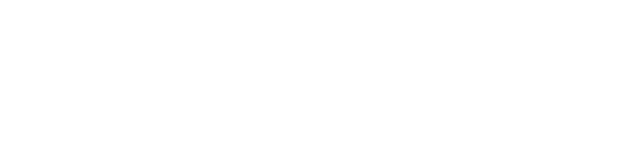
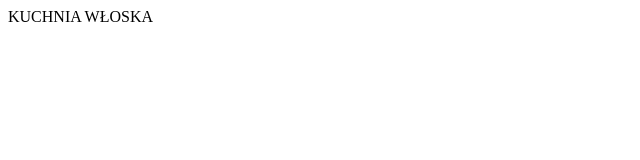
Before and after one commit to pawelzdrojewski/blogkuchnie, a plain HTML site: page index.html in a window 1280 px wide. Shown: the whole page, without its empty margins (0-640 px from the left). Drawn offline with Linux system fonts and the light colour scheme.

Commit message:
dodaj kuchnia wloska

```diff
--- a/index.html
+++ b/index.html
@@ -6,6 +6,8 @@
     <title>Document</title>
 </head>
 <body>
-
+    <main>
+        <section>KUCHNIA WŁOSKA</section>
+    </main>
 </body>
 </html>
```
